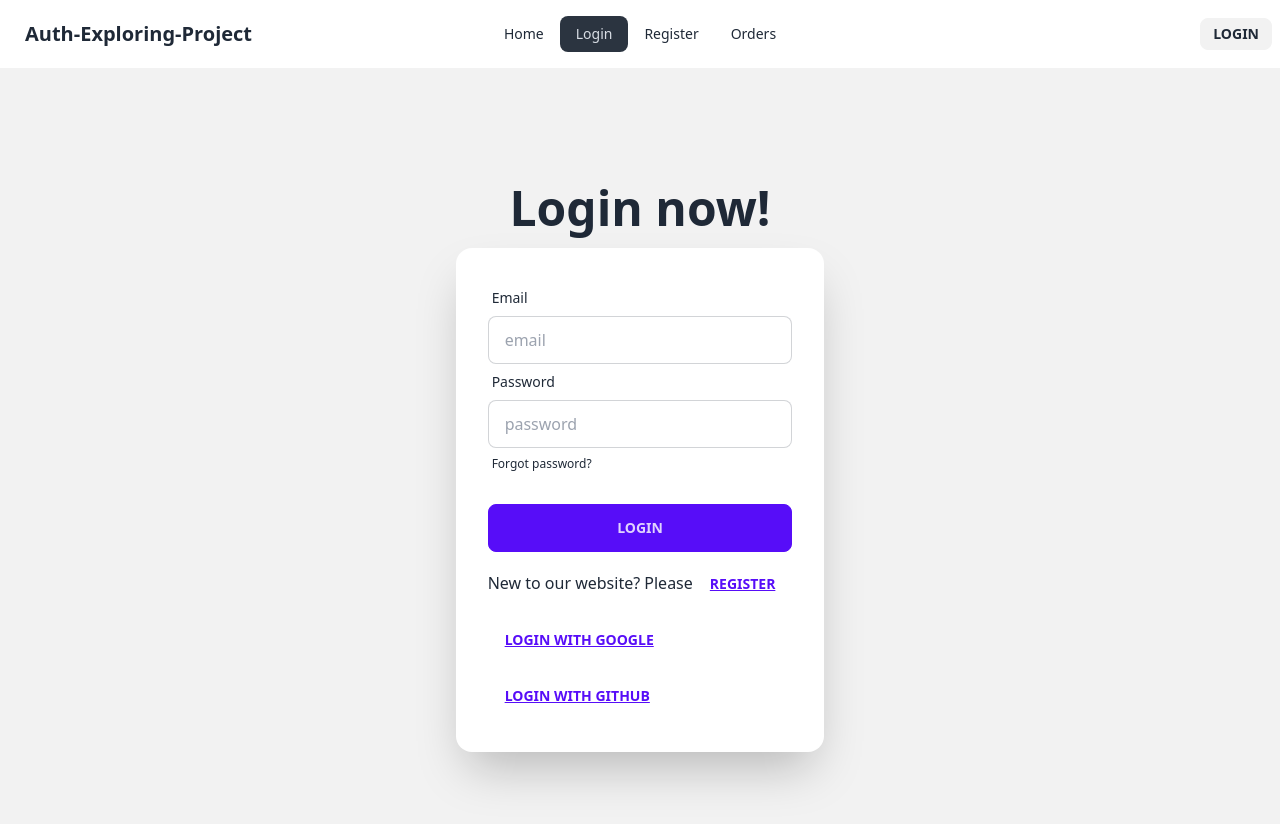
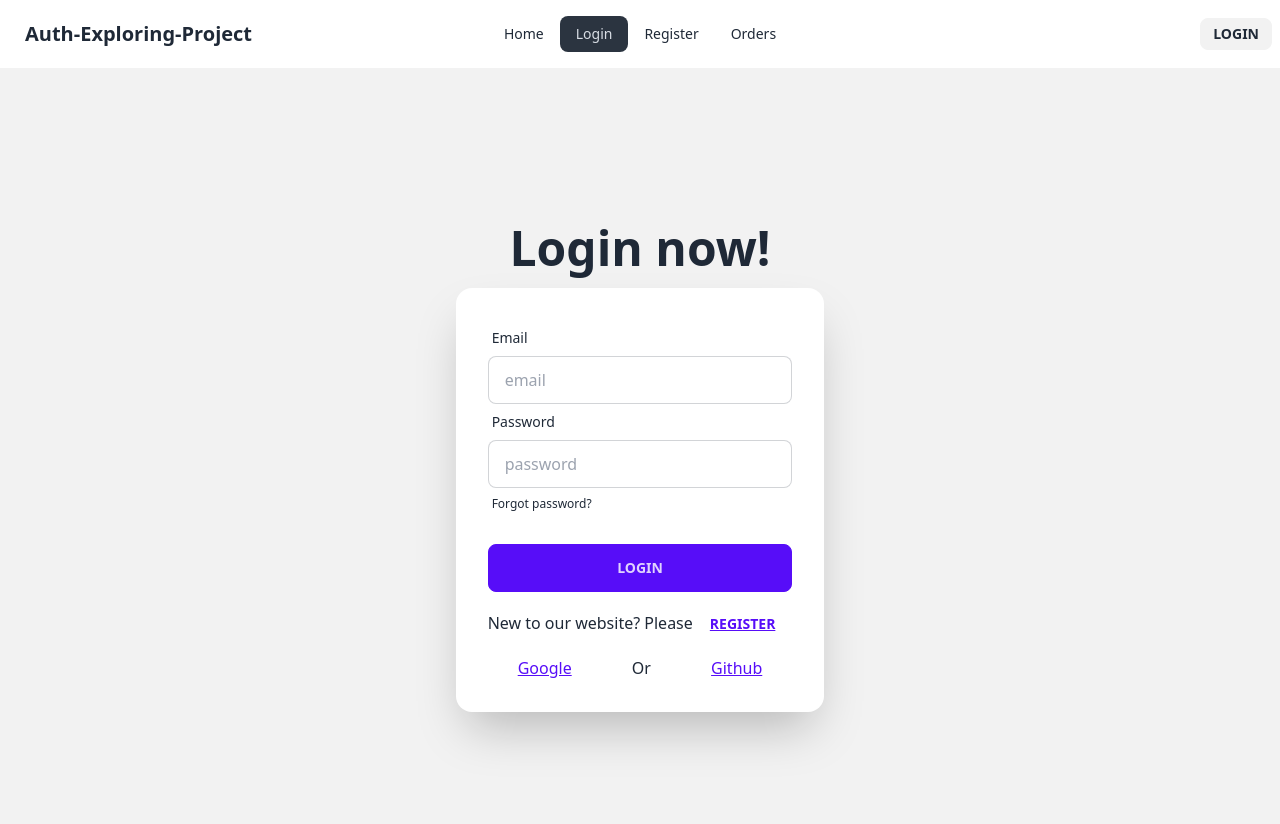
Before and after one commit to SiamIslamSagor/auth-exploring-project, a React (Vite) app: page /login in a window 1280 px wide. Shown: the top 824 px of the page. Built offline with nearby package versions, Linux system fonts and the light colour scheme; no server answers.

Commit message:
modify google and github login style

```diff
--- a/src/components/Login.jsx
+++ b/src/components/Login.jsx
@@ -92,7 +92,16 @@ const Login = () => {
                 <button className="btn btn-link">Register</button>
               </Link>
             </p>
-            <p>
+            <div className="flex justify-around">
+              <button onClick={handleLoginGoogle} className=" btn-link">
+                Google
+              </button>
+              <span>Or</span>
+              <button onClick={handleLoginGithub} className=" btn-link">
+                Github
+              </button>
+            </div>
+            {/* <p>
               <button onClick={handleLoginGoogle} className="btn btn-link">
                 Login with Google
               </button>
@@ -101,7 +110,7 @@ const Login = () => {
               <button onClick={handleLoginGithub} className="btn btn-link">
                 Login with Github
               </button>
-            </p>
+            </p> */}
           </div>
         </div>
       </div>
```
